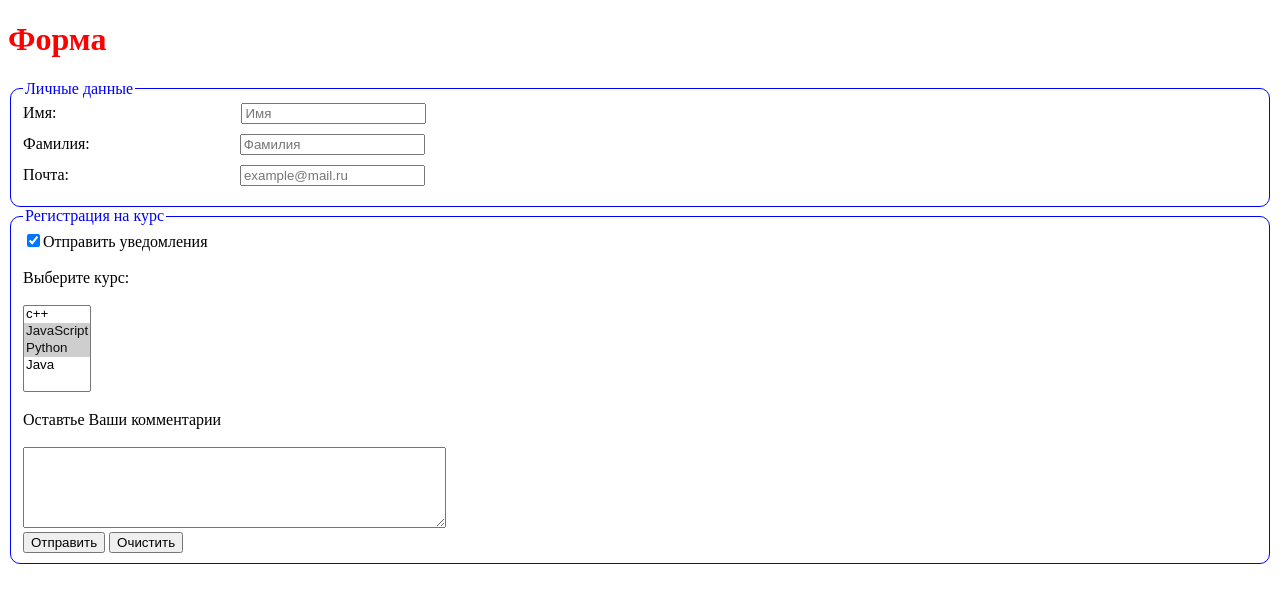
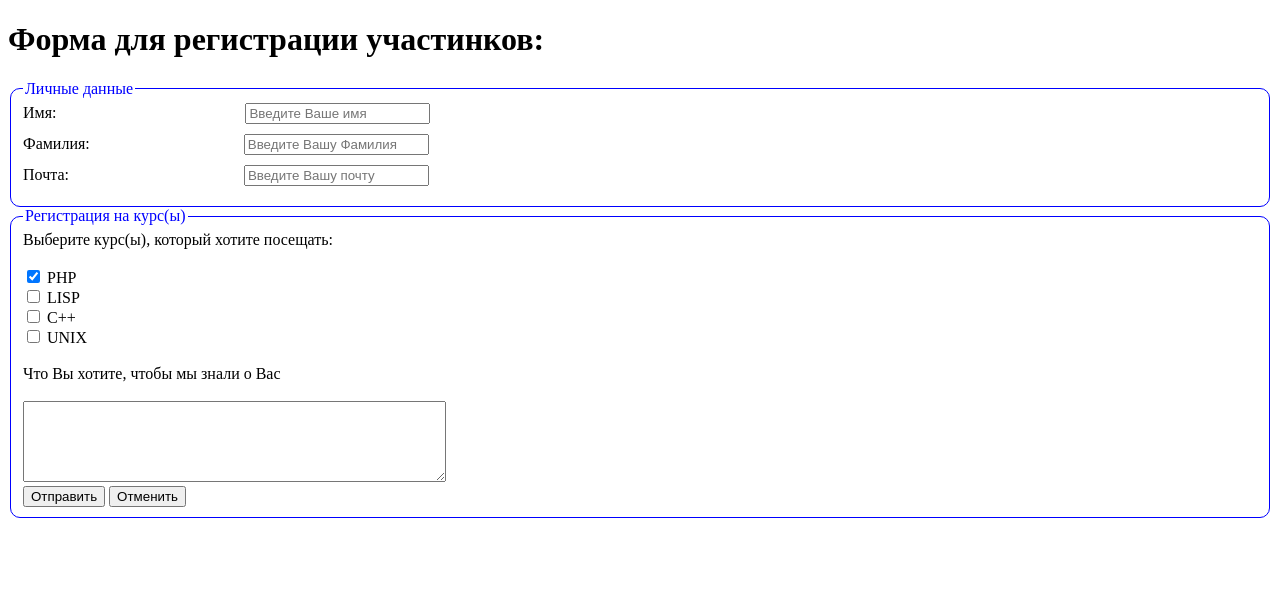
Before and after one commit to ArticleArtGH/SPbKIT, a PHP site: page / in a window 1280 px wide. Shown: the top 603 px of the page. Run offline with PHP 8.4, Linux system fonts and the light colour scheme.

Commit message:
Php file not working properly

```diff
--- a/ISRPO_MDK0302/form_Third/index.html
+++ b/ISRPO_MDK0302/form_Third/index.html
@@ -1,3 +1,4 @@
+<!-- index - потому что для того чтобы ф-л открывался первым -->
 <!DOCTYPE html>
 <html lang="ru">
     <head>
@@ -6,40 +7,47 @@
         <title>form_Third</title>
     </head>
     <boby>
-        <h1 class="FormH1">Форма</h1>
-        <form action="indesx.php" method="get" name="form">
+        <h1 class="FormH1">Форма для регистрации участинков:</h1>
+        <form action="index1.php" method="get" name="form">
             <fieldset>
                 <legend>Личные данные</legend>
-                    <label for="userName">Имя:</label><input class="personal_data" id="userName" type="text" name="userName" placeholder="Имя"><br>
+                    <label for="userName">Имя:</label>
+                    <input class="personal_data" id="userName" type="text" name="userName"
+                    placeholder="Введите Ваше имя" required><br>
                     <!-- class="personal_data" -->
-                    <label for="userSurname">Фамилия:</label><input class="personal_data" id="userSurname" type="text" name="userSurname" placeholder="Фамилия"><br>
-                    <!-- Доабавил for и id для того чтобы слвязать label с input, теперь можно также, если
-                    input был в label при нажатии на надпись активируется ячейка-->
+                    <label for="userSurname">Фамилия:</label>
+                    <input class="personal_data" id="userSurname" type="text"
+                    name="userSurname" placeholder="Введите Вашу Фамилия" required><br>
+                    <!-- Доабавил for и id для того чтобы слвязать label с input, теперь
+                    можно также, если input был в label при нажатии на надпись активируется
+                    ячейка-->
                     <!-- class="personal_data" -->
-                    <label for="userMail">Почта:</label><input class="personal_data" id="userMail" type="email" name="userMail" placeholder="example@mail.ru"><!-- Должна быть ПОЧТА - типа  EMAIL -->
+                    <label for="userMail">Почта:</label>
+                    <input class="personal_data" id="userMail" type="email" name="userMail"
+                    placeholder="Введите Вашу почту" required><!-- Должна быть ПОЧТА - типа
+                    EMAIL -->
                     <!-- class="personal_data" -->
             </fieldset>
             <fieldset>
-                <legend>Регистрация на курс</legend>
+                <legend>Регистрация на курс(ы)</legend>
                     <label>
-                        <input name="check" type="checkbox" checked>Отправить уведомления<br><br><!-- у checkbox углы могут быть округлая форма - это особенности браузера -->
-                        <!-- checked - по умолчанию стоит галочка -->
-                        <!-- class="personal_data" -->
-                        <label>Выберите курс:</label><br><br>
-                        <select name="courses" multiple size="5px">
-                            <option value="c++">c++</option>
-                            <option value="JavaScript"selected>JavaScript</option>
-                            <!-- selected - по умолчанию выбранный элемент,
-                            а ещё можно для несколки значений одного и того же name="exaple[]"-->
-                            <option value="Python" selected>Python</option>
-                            <option value="Java">Java</option>
-                        </select><br><br>
-                        <label>Оставтье Ваши комментарии<br><br>
+                        <label>Выберите курс(ы), который хотите посещать:</label><br><br>
+                        <input id="PHP" type = "checkbox" name = "course" value="PHP"
+                        checked>
+                        <label for="PHP">PHP</label><br>
+                        <input id="LISP" type = "checkbox" name = "course" value="LISP">
+                        <label for="LISP">LISP</label><br>
+                        <input id="C++" type = "checkbox" name = "course" value="C++">
+                        <label for="C++">C++</label><br>
+                        <input id="UNIX" type = "checkbox" name = "course" value="UNIX">
+                        <label for="UNIX">UNIX</label><br><br>
+
+                        <label>Что Вы хотите, чтобы мы знали о Вас<br><br>
                             <textarea rows="5" cols="50">
                             </textarea>
                         </label><br>
                         <input type="submit" value="Отправить">
-                        <input type="reset" value="Очистить">
+                        <input type="reset" value="Отменить">
                     </label>
             </fieldset>
         </form>
--- a/ISRPO_MDK0302/form_Third/style_index.css
+++ b/ISRPO_MDK0302/form_Third/style_index.css
@@ -1,5 +1,5 @@
 .FormH1{
-    color:red;
+    color:black;
 }
 .personal_data{
     display:inline-block;
```
Also changed, not shown: ISRPO_MDK0302/form_Third/indesx.php (deleted, +0 -43 lines), ISRPO_MDK0302/form_Third/index1.php (added, +23 -0 lines).
